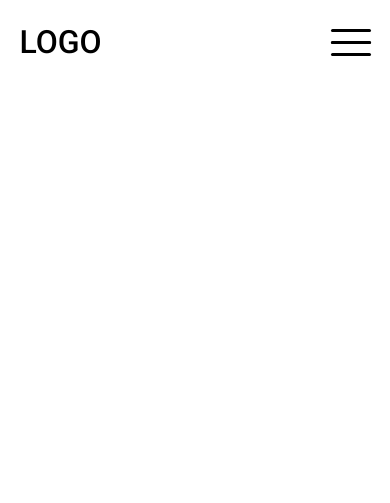
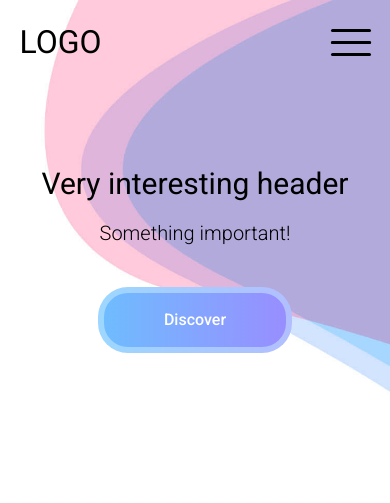
Before and after one commit to PrzemyslawMatlega/MultiPage, a website built with webpack: page index.html in a window 390 px wide. Built offline with nearby package versions, Linux system fonts and the light colour scheme; files whose address does not match are found by name.

Commit message:
header mobile first version

```diff
--- a/index.html
+++ b/index.html
@@ -4,7 +4,7 @@
     <meta charset="UTF-8">
     <meta name="viewport" content="width=device-width, initial-scale=1.0">
     <meta http-equiv="X-UA-Compatible" content="ie=edge">
-    <link href="https://fonts.googleapis.com/css?family=Roboto:500" rel="stylesheet">
+    <link href="https://fonts.googleapis.com/css?family=Roboto:300,400,500" rel="stylesheet">
     <title>Document</title>
     <link rel="stylesheet" href="style.css">
 </head>
@@ -44,11 +44,11 @@
 
                 </nav>
 
-                <!-- <div class="headerSlider">
-                    <h1 class="headerSlider__title">Lorem ipsum dolor sit amet.</h1>
-                    <h4 class="headerSlider__text">Lorem, ipsum dolor.</h4>
-                    <div class="headerSlider__button button-main">Discover</div>
-                </div> -->
+                <div class="header-Slider">
+                    <h1 class="header-Slider__title">Very interesting header</h1>
+                    <h4 class="header-Slider__text">Something important!</h4>
+                    <a class="header-Slider__button button-main">Discover</a>
+                </div>
 
             </header>
         </div>
--- a/src/scss/base/_base.scss
+++ b/src/scss/base/_base.scss
@@ -16,6 +16,7 @@ $Font-one : 'Roboto', sans-serif;
 *::before,
 *::after {
     box-sizing: inherit;
+
 }
 
 
@@ -24,6 +25,7 @@ html {
     box-sizing: border-box;
     font-size: 62.5%; // 1rem = 10px, 10px/16px = 62.5%
     scroll-behavior: smooth;
+    font-family: $Font-one;
 
 }
 
--- /dev/null
+++ b/src/scss/components/_multiLevelNavigation.scss
@@ -0,0 +1,111 @@
+.nav {
+    position: absolute;
+    top: 0;
+    left: 0;
+    width: 100%;
+    z-index: 20;
+    display: flex;
+    justify-content: space-between;
+    flex-wrap: wrap;
+
+
+    &__logo {
+
+        height: 10vh;
+        display: flex;
+        align-items: center;
+        color: black;
+        font-size: 3.2rem;
+        font-family: $Font-one;
+        padding-left: 5%;
+    }
+
+    @media (max-width:991px){
+        align-items: center;
+
+    }
+}
+
+.menu {
+    @media (max-width:991px){
+        @include menuMobile;
+        height: 50vh;
+        overflow-y: scroll;
+
+        &__item {
+            border-bottom: 1px solid rgba(219, 219, 219, 0.068);
+        }
+
+    }
+
+    @media (min-width: 992px) {
+
+        display: flex;
+        justify-content: space-around;
+        width: 70%;
+        padding-right: 5%;
+        font-family: $Font-one;
+        font-weight: bold;
+        font-size: 1.6rem;
+        text-transform: uppercase;
+
+
+        &__item {
+            display: inline-block;
+
+            &--droplist{
+                position: relative
+            }
+        }
+
+        &__link {
+            display: flex;
+            align-items: center;
+            height: 100%;
+            cursor: pointer;
+        }
+    }
+
+
+
+}
+
+.menu-dropdown {
+    @media (max-width:991px){
+        @include menuMobile;
+
+        &__item {
+            border-top: 1px solid rgba(219, 219, 219, 0.068);
+        }
+    }
+
+    @media (min-width:992px){
+
+        position: absolute;
+        right: 50%;
+        transform: translateX(50%);
+        display: none;
+        width: 20vw;
+        text-transform: capitalize;
+        font-weight: normal;
+        background: rgba(0, 0, 0, 0.918);
+        color: white;
+
+        &__item {
+            list-style: none;
+
+        }
+        &__link{
+            display: flex;
+            align-items: center;
+            justify-content: center;
+            height: 5vh;
+            margin: 3vh 0;
+            width: 100%;
+            cursor: pointer;
+        }
+    }
+
+
+
+}
--- /dev/null
+++ b/src/scss/components/_typography.scss
@@ -0,0 +1,19 @@
+.button-main{
+
+    font-weight: 500;
+    font-size: 1.6rem;
+    padding: 1.8rem 6rem;
+    display: inline-block;
+    border-radius: 30px;
+    background-size: 200% auto;
+    border:6px solid rgba(204, 241, 255, 0.5);
+    color: white;
+    background-image: linear-gradient(to right, #6fbcfe 0%, #998dff 51%, #6fbcfe 100%);
+    cursor: pointer;
+    transition: 0.5s;
+    &:hover{
+
+            background-position: right center;
+            color: #fff;
+    }
+}
--- a/src/scss/layout/_header.scss
+++ b/src/scss/layout/_header.scss
@@ -1,112 +1,30 @@
 .header {
     width: 100vw;
+    height: 500px;
+    background-image: url("/src/img/slider-bg-1.png");
+    background-size: cover;
+    background-position: top center;
 
 }
 
-.nav {
-    position: absolute;
-    top: 0;
-    left: 0;
+.header-Slider{
+    display: flex;
+    flex-direction: column;
+    align-items: center;
+    justify-content: center;
+    height: 100%;
     width: 100%;
-    display: flex;
-    justify-content: space-between;
 
-    flex-wrap: wrap;
-
-
-    &__logo {
-
-        height: 10vh;
-        display: flex;
-        align-items: center;
-        color: black;
-        font-size: 3.2rem;
-        font-family: $Font-one;
-        padding-left: 5%;
+    &__title{
+        font-weight: 400;
+        font-size: 3rem;
     }
-
-    @media (max-width:991px){
-        align-items: center;
+    &__text{
+        font-weight: 300;
+        font-size: 2rem;
 
     }
+    &__button{
+        margin-top: 5vh;
+    }
 }
-
-.menu {
-    @media (max-width:991px){
-        @include menuMobile;
-        height: 50vh;
-        overflow-y: scroll;
-
-        &__item {
-            border-bottom: 1px solid rgba(219, 219, 219, 0.068);
-        }
-
-    }
-
-    @media (min-width: 992px) {
-
-        display: flex;
-        justify-content: space-around;
-        width: 70%;
-        padding-right: 5%;
-        font-family: $Font-one;
-        font-weight: bold;
-        font-size: 1.6rem;
-        text-transform: uppercase;
-
-
-        &__item {
-            display: inline-block;
-
-            &--droplist{
-                position: relative
-            }
-        }
-
-        &__link {
-            display: flex;
-            align-items: center;
-            height: 100%;
-            cursor: pointer;
-        }
-    }
-
-
-
-}
-
-.menu-dropdown {
-    @media (max-width:991px){
-        @include menuMobile;
-
-        &__item {
-            border-top: 1px solid rgba(219, 219, 219, 0.068);
-        }
-    }
-    position: absolute;
-    right: 50%;
-    transform: translateX(50%);
-    display: none;
-    width: 20vw;
-    text-transform: capitalize;
-    font-weight: normal;
-    background: rgba(0, 0, 0, 0.918);
-    color: white;
-
-    &__item {
-        list-style: none;
-
-    }
-    &__link{
-        display: flex;
-        align-items: center;
-        justify-content: center;
-        height: 5vh;
-        margin: 3vh 0;
-        width: 100%;
-        cursor: pointer;
-    }
-
-
-
-}
--- a/src/scss/main.scss
+++ b/src/scss/main.scss
@@ -2,7 +2,8 @@
 @import "utils/mixins";
 @import "utils/keyframes";
 @import "base/_base";
-
+@import "components/typography";
 
 @import "components/menuHamburger";
+@import "components/multiLevelNavigation";
 @import "layout/header";
--- a/src/scss/utils/_mixins.scss
+++ b/src/scss/utils/_mixins.scss
@@ -1,6 +1,6 @@
 @mixin menuMobile {
 
-    display: flex;
+
     flex-direction: column;
     list-style: none;
     width: 100%;
```
